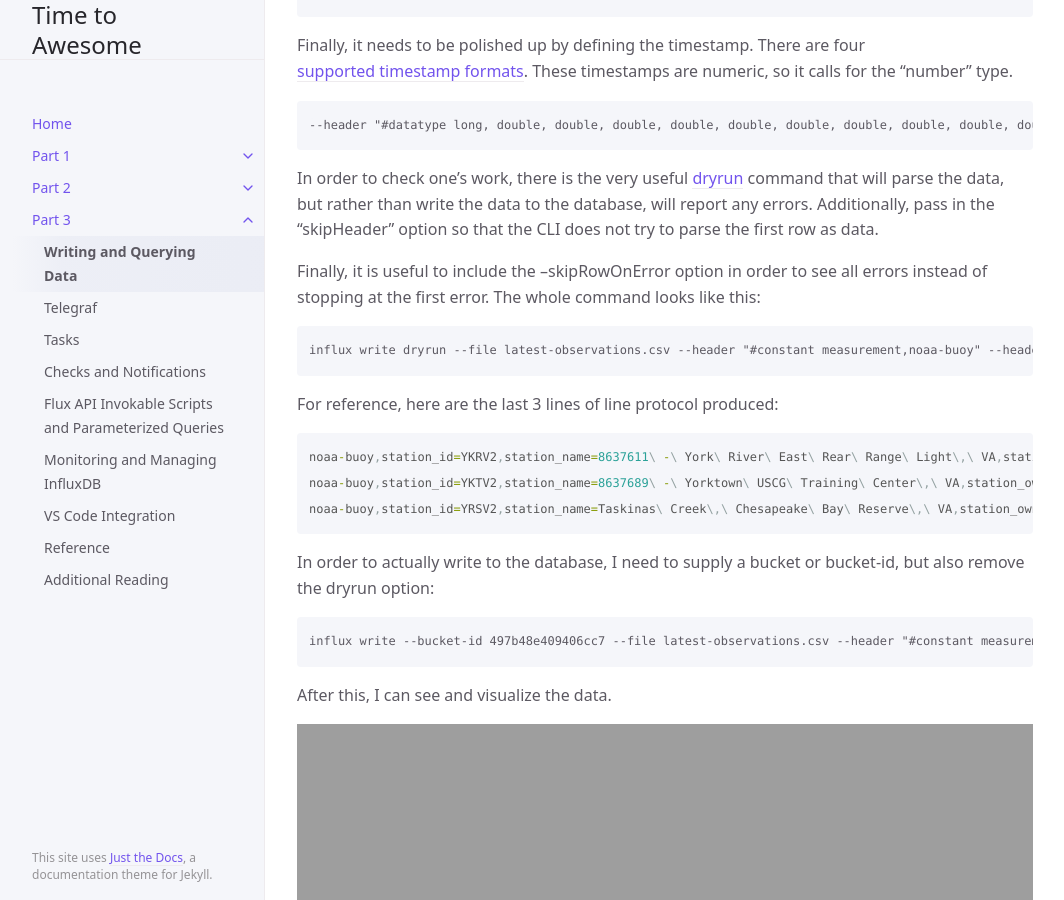
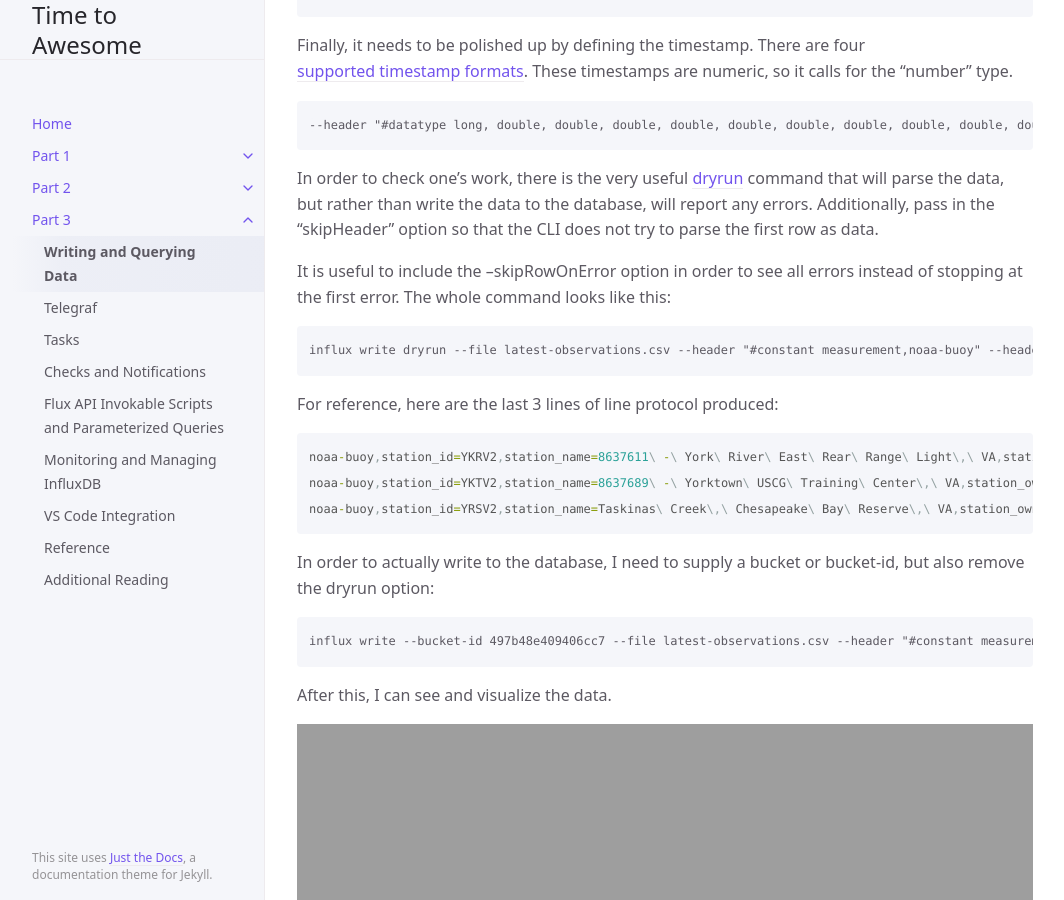
Before and after one commit to influxdata/awesome, a Jekyll site: the page built from docs/part-3/writing-and-querying-data.md, in a window 1280 px wide and 900 px high, scrolled down 16455 px. Shown: the whole window, without its empty margins (107-1171 px from the left). Built offline with Jekyll 4.4.1, drawn with Linux system fonts in a browser that asks for light colours; some of the changed text lies outside the part shown.

Commit message:
Update writing-and-querying-data.md

````diff
--- a/docs/part-3/writing-and-querying-data.md
+++ b/docs/part-3/writing-and-querying-data.md
@@ -398,7 +398,7 @@ Finally, it needs to be polished up by defining the timestamp. There are four [s
 
 In order to check one’s work, there is the very useful [dryrun](https://docs.influxdata.com/influxdb/cloud/reference/cli/influx/write/dryrun/) command that will parse the data, but rather than write the data to the database, will report any errors. Additionally, pass in the “skipHeader” option so that the CLI does not try to parse the first row as data.
 
-Finally, it is useful to include the --skipRowOnError option in order to see all errors instead of stopping at the first error. The whole command looks like this:
+It is useful to include the --skipRowOnError option in order to see all errors instead of stopping at the first error. The whole command looks like this:
 
 
 ```
````
Also changed, not shown: other parts of docs/part-3/writing-and-querying-data.md (+2 -2 lines).
